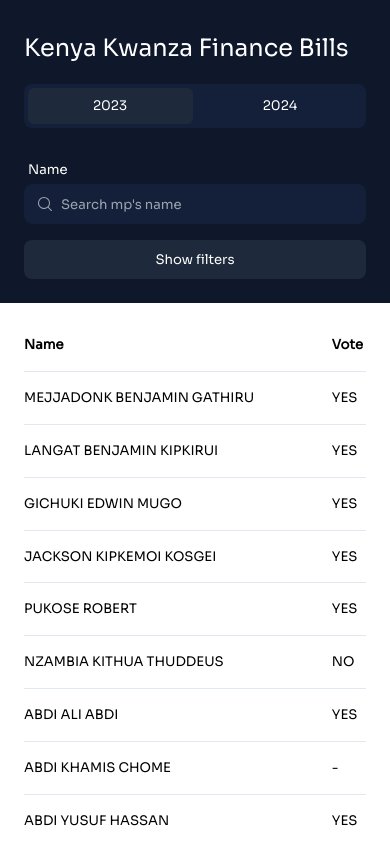
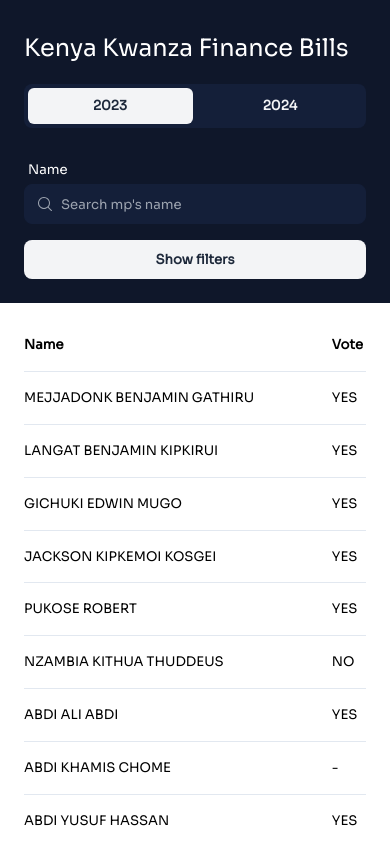
Before and after one commit to AustinMusiku/FinanceBill2023Votes, a React (Vite) app: page / in a window 390 px wide. Shown: the top 844 px of the page. Built offline with nearby package versions, Linux system fonts and the light colour scheme.

Commit message:
Update UI styles for buttons

```diff
--- a/src/App.jsx
+++ b/src/App.jsx
@@ -197,7 +197,7 @@ const App = () => {
 
 					{/* toggle filters */}
 					<button
-						className="col-start-1 col-end-3 mt-0 rounded-lg bg-slate-800 p-2.5 text-sm text-white md:hidden"
+						className="col-start-1 col-end-3 mt-0 rounded-lg bg-gray-100 p-2.5 text-sm font-semibold text-slate-800 md:hidden"
 						onClick={(e) => {
 							e.preventDefault();
 							setShowFilters(!showFilters);
--- a/src/YearToggle.jsx
+++ b/src/YearToggle.jsx
@@ -1,28 +1,32 @@
 const YearToggle = ({ setYear }) => {
 	return (
-		<div className="toggle-wrapper after:content-['12th Reading'] relative mx-auto mb-8 flex w-full flex-row items-center gap-1.5 rounded-lg bg-[#141f39] p-1 transition-all after:absolute after:left-1 after:top-1 after:z-0 after:h-[calc(100%-8px)] after:w-[calc(50%-6px)] after:rounded-md after:bg-slate-800 after:px-4 after:py-2 after:duration-200 md:mb-8 md:w-96">
+		<div className="toggle-wrapper after:content-['12th Reading'] relative mx-auto mb-8 flex w-full flex-row items-center gap-1.5 rounded-lg bg-[#141f39] p-1 text-gray-100 transition-all after:absolute after:left-1 after:top-1 after:z-0 after:h-[calc(100%-8px)] after:w-[calc(50%-6px)] after:rounded-md after:bg-gray-100 after:px-4 after:py-2 after:text-slate-800 after:duration-200 md:mb-8 md:w-96">
 			<button
 				style={{ WebkitTapHighlightColor: "transparent" }}
-				className="z-10 w-1/2 rounded-md px-8 py-2 text-center text-sm font-medium text-white focus:outline-none"
+				className="b2023 z-10 w-1/2 rounded-md px-8 py-2 text-center text-sm font-semibold text-slate-800  focus:outline-none"
 				onClick={function (e) {
 					e.preventDefault();
 					setYear("2023");
 					document
 						.querySelector(".toggle-wrapper")
 						.classList.remove("after:translate-x-[calc(100%+4px)]");
+					document.querySelector(".b2023").classList.toggle("text-slate-800");
+					document.querySelector(".b2024").classList.toggle("text-slate-800");
 				}}
 			>
 				2023
 			</button>
 			<button
 				style={{ WebkitTapHighlightColor: "transparent" }}
-				className="z-10 w-1/2 rounded-md px-8 py-2 text-center text-sm font-medium text-white focus:outline-none"
+				className="b2024 z-10 w-1/2 rounded-md px-8 py-2 text-center text-sm  font-semibold  focus:outline-none"
 				onClick={function (e) {
 					e.preventDefault();
 					setYear("2024");
 					document
 						.querySelector(".toggle-wrapper")
 						.classList.add("after:translate-x-[calc(100%+4px)]");
+					document.querySelector(".b2024").classList.toggle("text-slate-800");
+					document.querySelector(".b2023").classList.toggle("text-slate-800");
 				}}
 			>
 				2024
```
